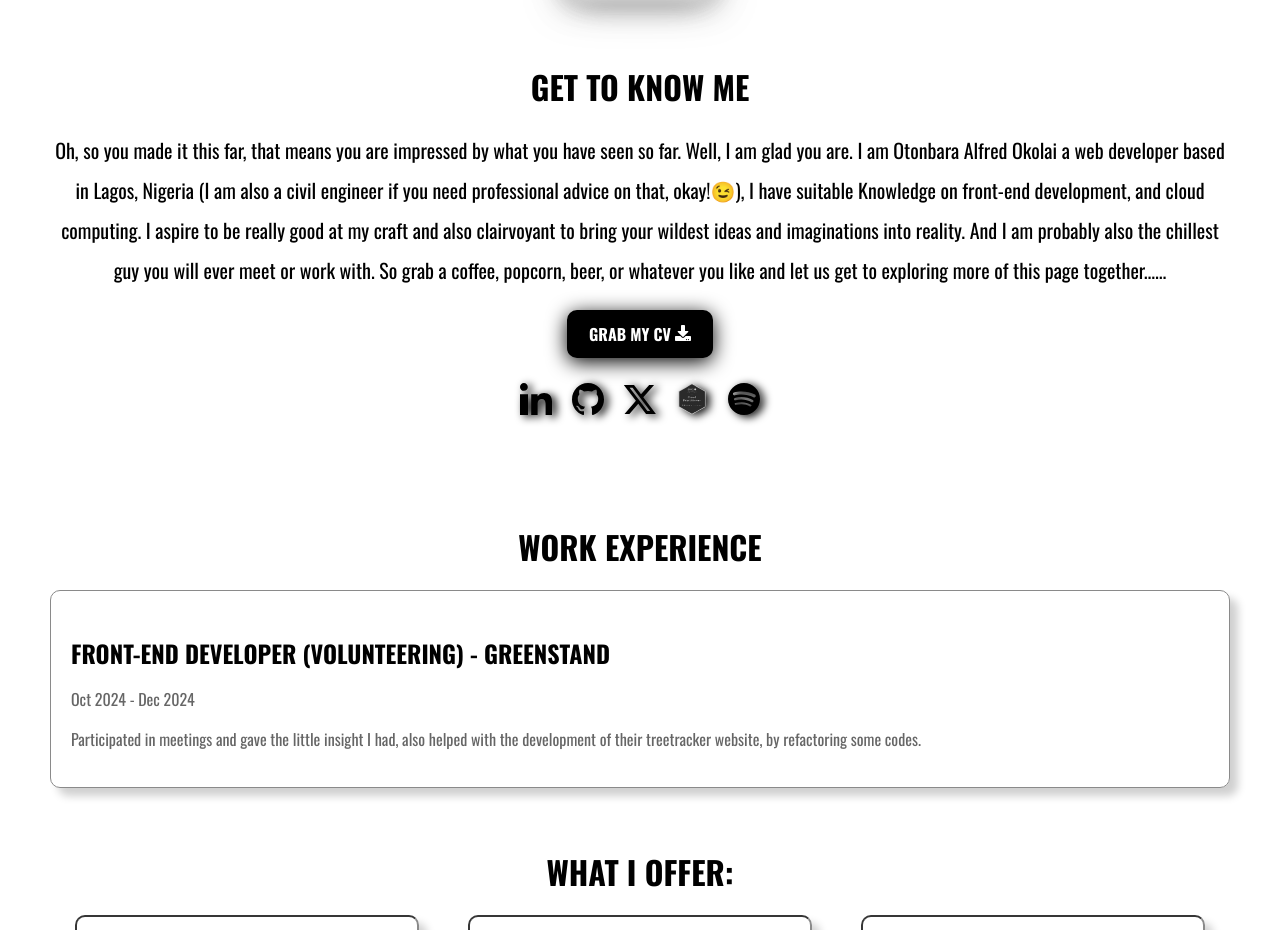
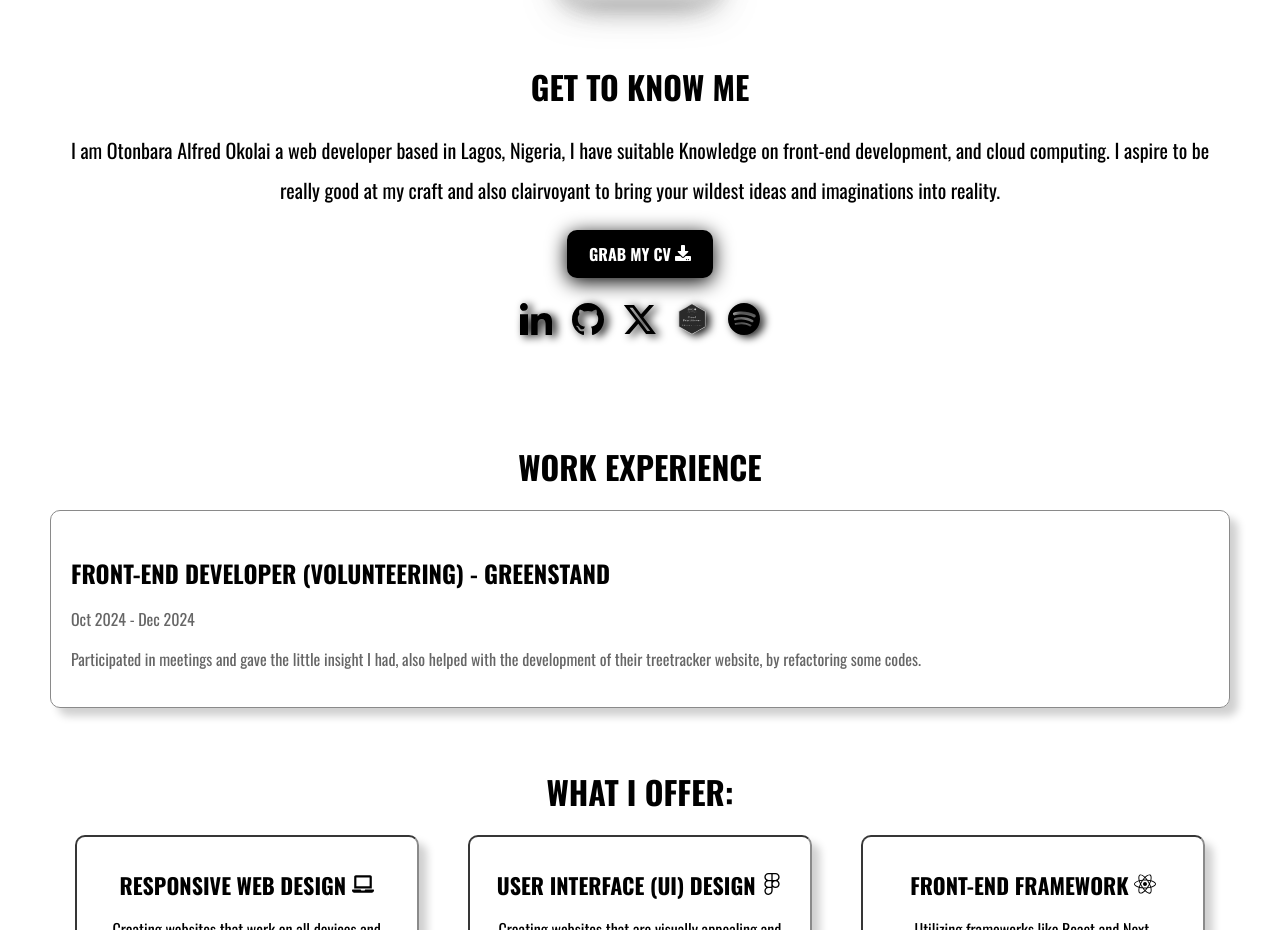
Before and after one commit to Otonbara/portfolio_website2.0, a React (Vite) app in the folder otonbara/: page / in a window 1280 px wide. Shown: the part 920-1850 px from the top of the page. Built offline with nearby package versions, Linux system fonts and the light colour scheme.

Commit message:
Update About.jsx
Code refactor on the Get to Know me <p>

```diff
--- a/otonbara/src/pages/About.jsx
+++ b/otonbara/src/pages/About.jsx
@@ -64,12 +64,9 @@ const About = () => {
                 <div className='about-content'>
                     <h2>GET TO KNOW ME</h2>
                     <p>
-                        Oh, so you made it this far, that means you are impressed by what you have seen so far.
-                        Well, I am glad you are. I am Otonbara Alfred Okolai a web developer based in Lagos, Nigeria
-                        (I am also a civil engineer if you need professional advice on that, okay!😉), I have suitable Knowledge
+                        I am Otonbara Alfred Okolai a web developer based in Lagos, Nigeria, I have suitable Knowledge
                         on front-end development, and cloud computing. I aspire to be really good at my craft and also clairvoyant to
-                        bring your wildest ideas and imaginations into reality. And I am probably also the chillest guy you will ever meet
-                        or work with. So grab a coffee, popcorn, beer, or whatever you like and let us get to exploring more of this page together......
+                        bring your wildest ideas and imaginations into reality.
                     </p>
                 </div>
                 <div className="resume">
```
